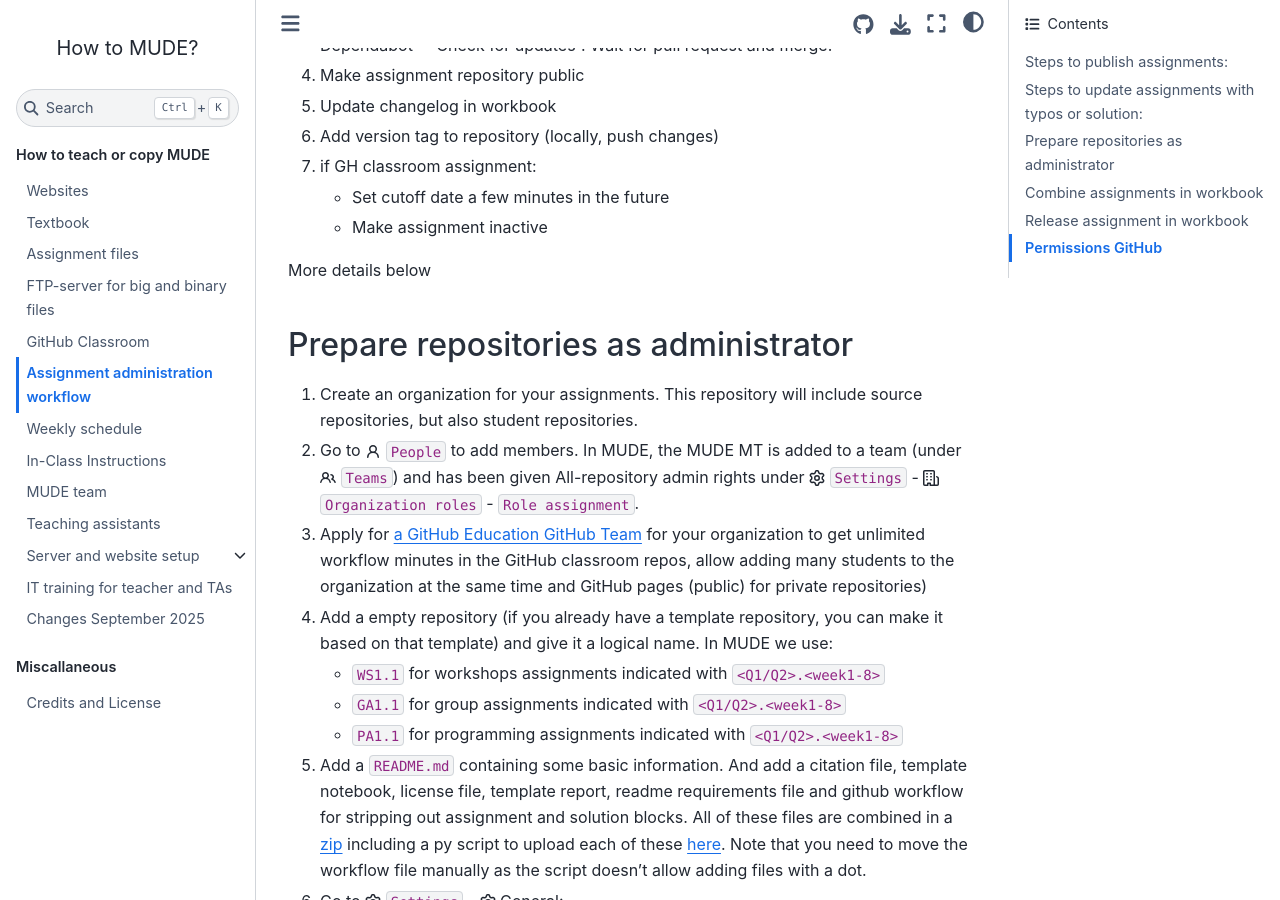
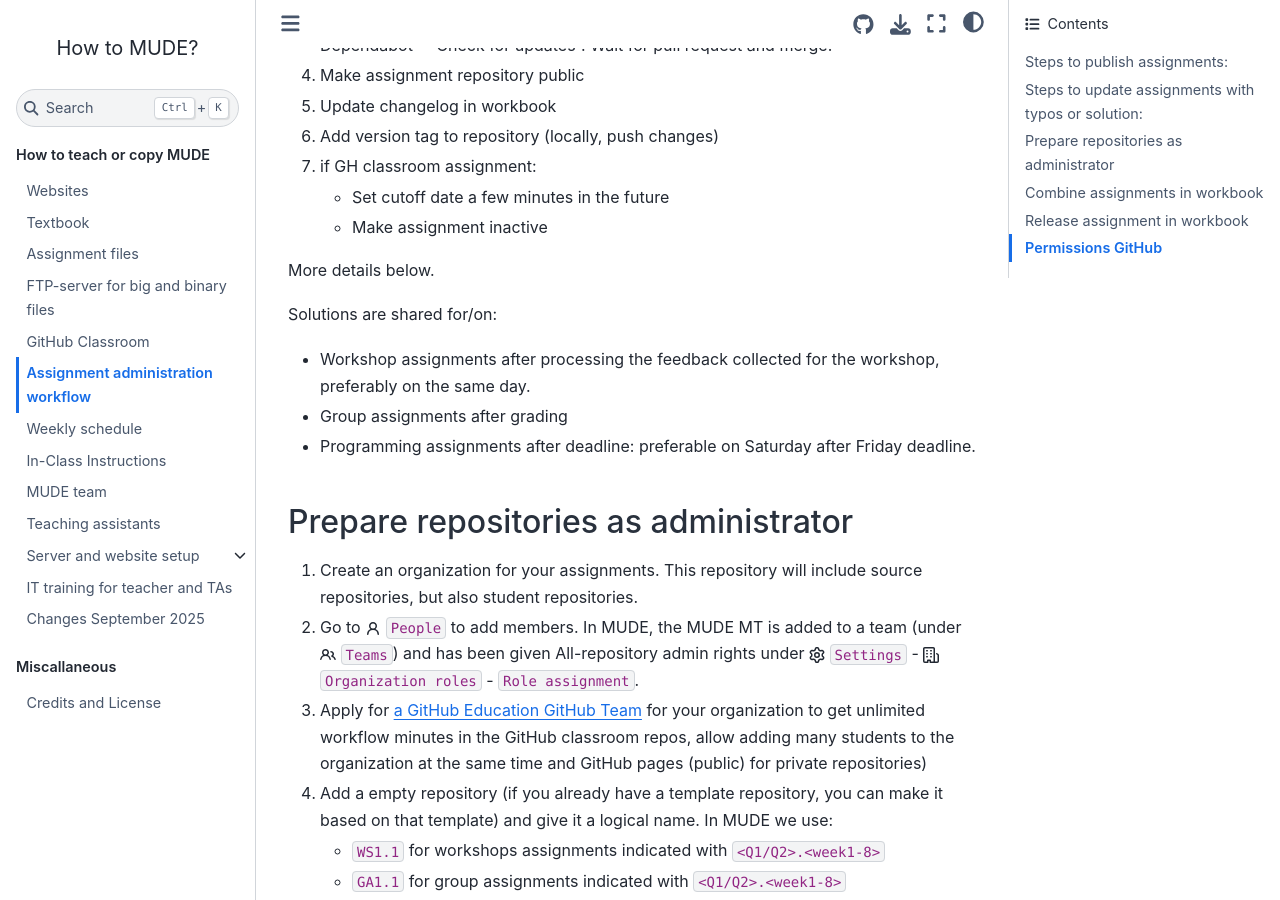
Before and after one commit to TUDelft-MUDE/teacher, a Jupyter Book: the page built from book/assignment_workflow.md, in a window 1280 px wide and 900 px high, scrolled down 1499 px. Built offline with Jupyter Book 1.0.4 settings and Sphinx 7.4.7 and the Sphinx Book theme 1.1.4, drawn with Linux system fonts in a browser that asks for light colours; comment, search, counter and statistics services are not loaded.

Commit message:
add deadlines

```diff
--- a/book/assignment_workflow.md
+++ b/book/assignment_workflow.md
@@ -45,7 +45,13 @@
     - Set cutoff date a few minutes in the future
     - Make assignment inactive
 
-More details below
+More details below.
+
+Solutions are shared for/on:
+
+- Workshop assignments after processing the feedback collected for the workshop, preferably on the same day.
+- Group assignments after grading
+- Programming assignments after deadline: preferable on Saturday after Friday deadline.
 
 ## Prepare repositories as administrator
 
```
